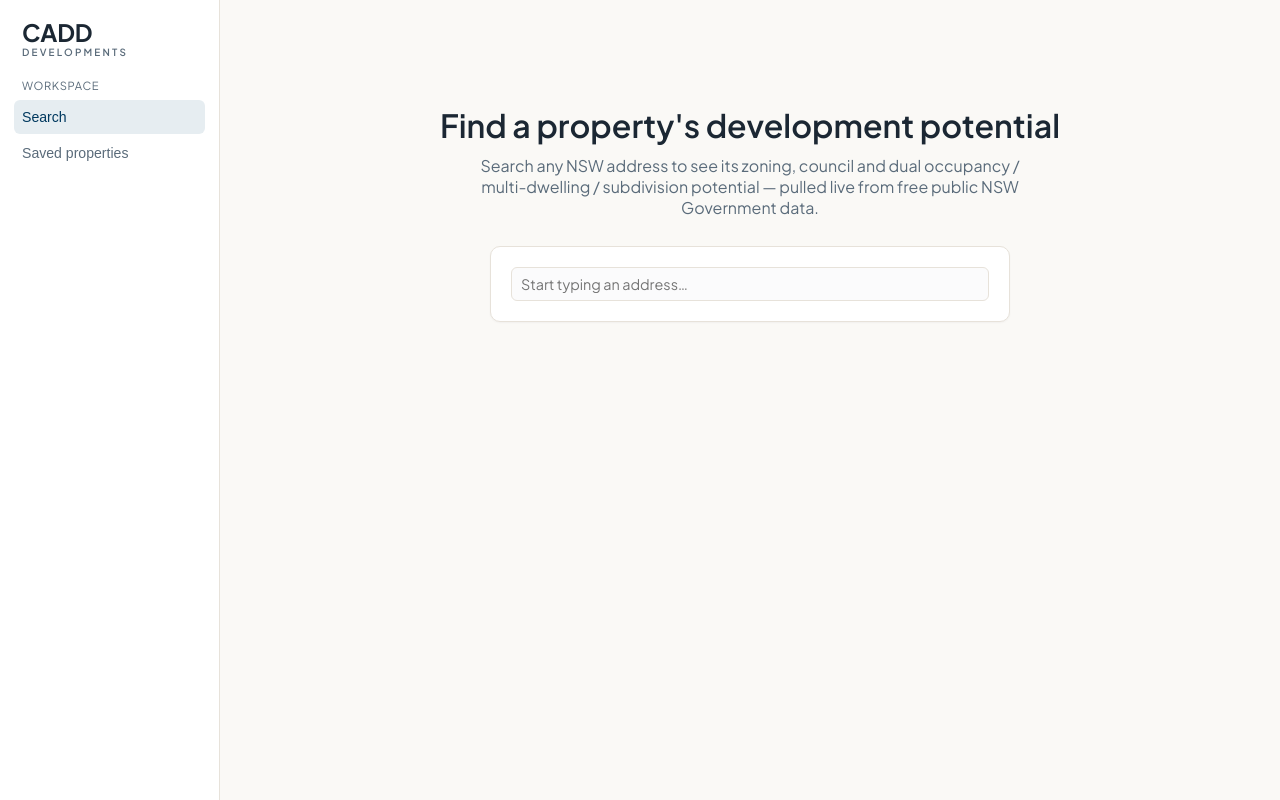
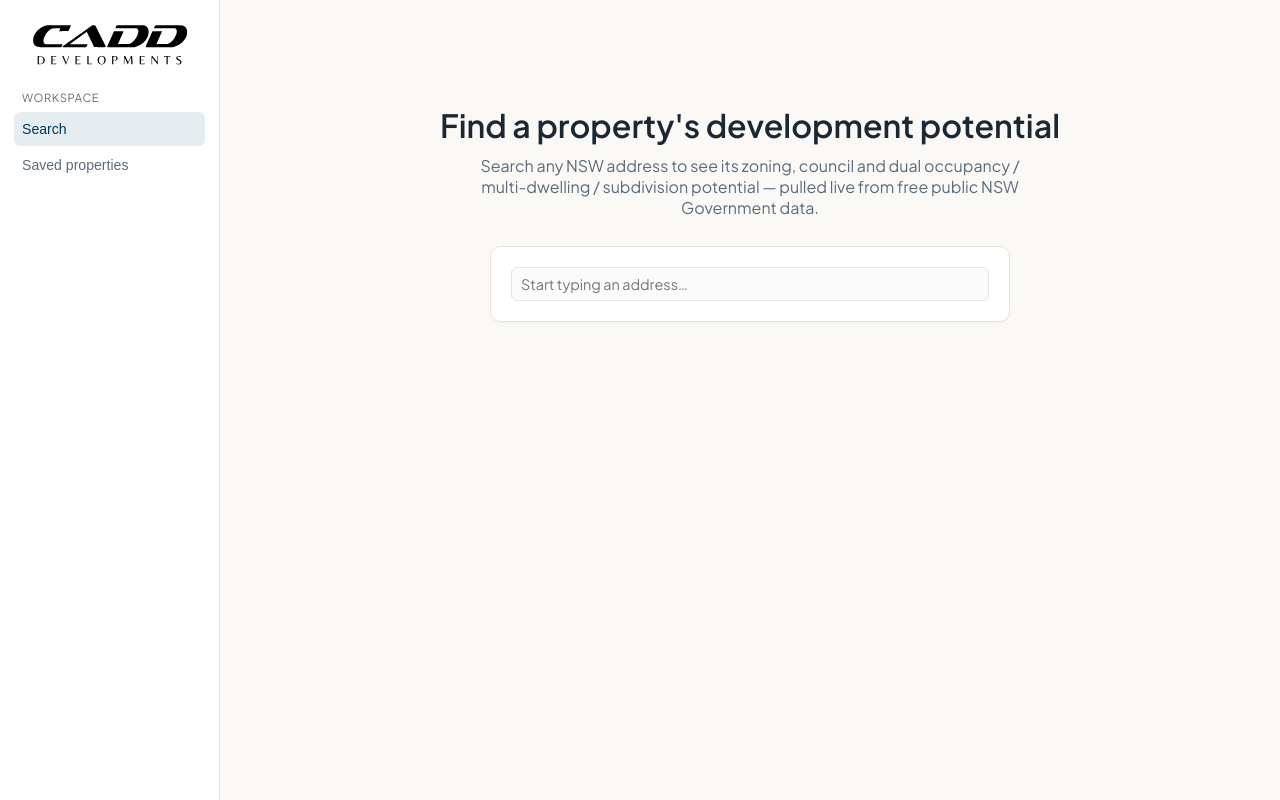
Before and after one commit to ashtonchan01/cadd-development, a React (Vite) app: page / in a window 1280 px wide. Built offline with nearby package versions, Linux system fonts and the light colour scheme.

Commit message:
Use the actual CADD Developments logo SVG in the sidebar
Replaces the CSS-typography wordmark approximation with the real
vector logo, now that the .svg markup was pasted in directly.

```diff
--- a/src/App.css
+++ b/src/App.css
@@ -41,9 +41,8 @@ h1, h2 { font-family: var(--font-body); font-weight: 600; }
   flex-direction: column;
   gap: 20px;
 }
-.sidebar .brand { display: flex; flex-direction: column; gap: 2px; padding: 0 8px; }
-.sidebar .brand-mark { font-size: 1.5rem; font-weight: 800; letter-spacing: -0.01em; color: var(--text); line-height: 1; }
-.sidebar .brand-sub { font-size: 0.62rem; font-weight: 600; letter-spacing: 0.22em; color: var(--muted); }
+.sidebar .brand { padding: 0 8px; }
+.sidebar .brand-logo { width: 100%; height: auto; display: block; }
 .sidebar-section { display: flex; flex-direction: column; gap: 2px; }
 .sidebar-heading { color: var(--muted); font-size: 0.7rem; text-transform: uppercase; letter-spacing: 0.06em; padding: 0 8px; margin-bottom: 6px; }
 .sidebar-link {
--- a/src/App.tsx
+++ b/src/App.tsx
@@ -6,6 +6,7 @@ import { PropertyReport } from './components/PropertyReport';
 import { PropertyTable } from './components/PropertyTable';
 import { FeasibilityCalculator } from './components/FeasibilityCalculator';
 import type { AddressCandidate } from './services/addressSearch';
+import caddLogo from './assets/cadd-logo.svg';
 import './App.css';
 
 type View = 'search' | 'report' | 'saved' | 'feasibility';
@@ -46,8 +47,7 @@ function App() {
     <div className="app-shell">
       <aside className="sidebar">
         <div className="brand">
-          <span className="brand-mark">CADD</span>
-          <span className="brand-sub">DEVELOPMENTS</span>
+          <img src={caddLogo} alt="CADD Developments" className="brand-logo" />
         </div>
         <div className="sidebar-section">
           <div className="sidebar-heading">Workspace</div>
```
Also changed, not shown: src/assets/cadd-logo.svg (added).
